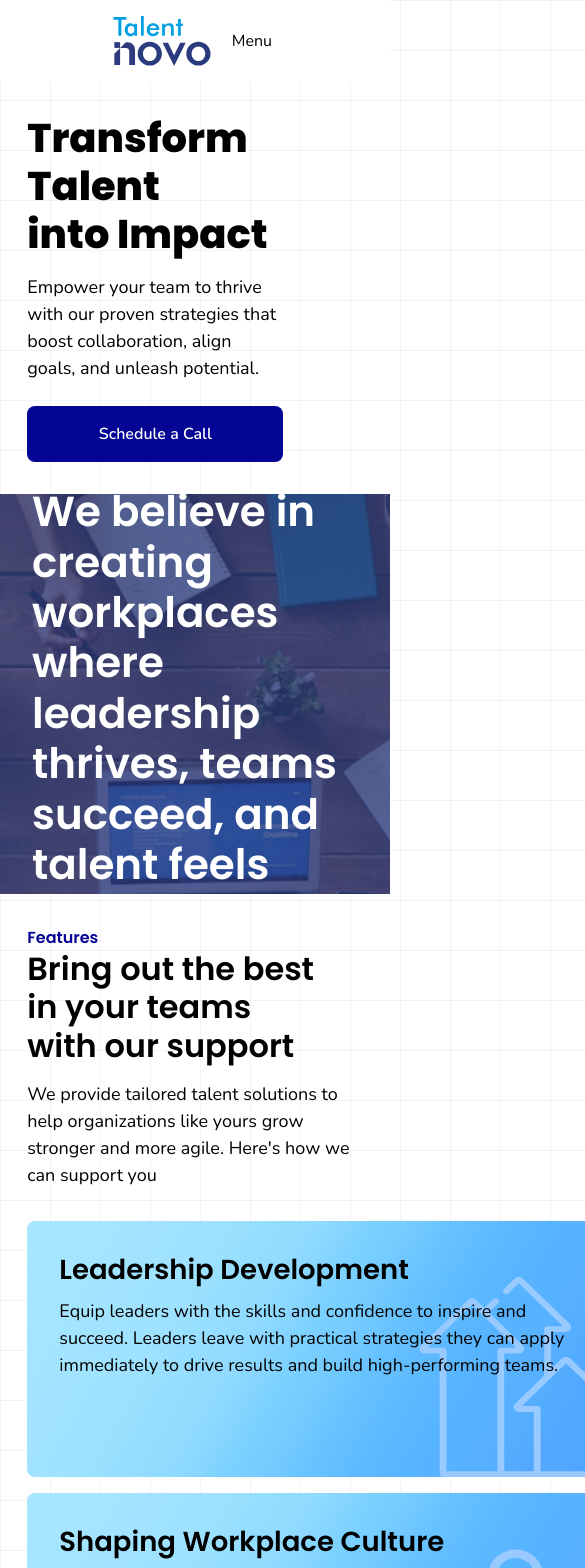
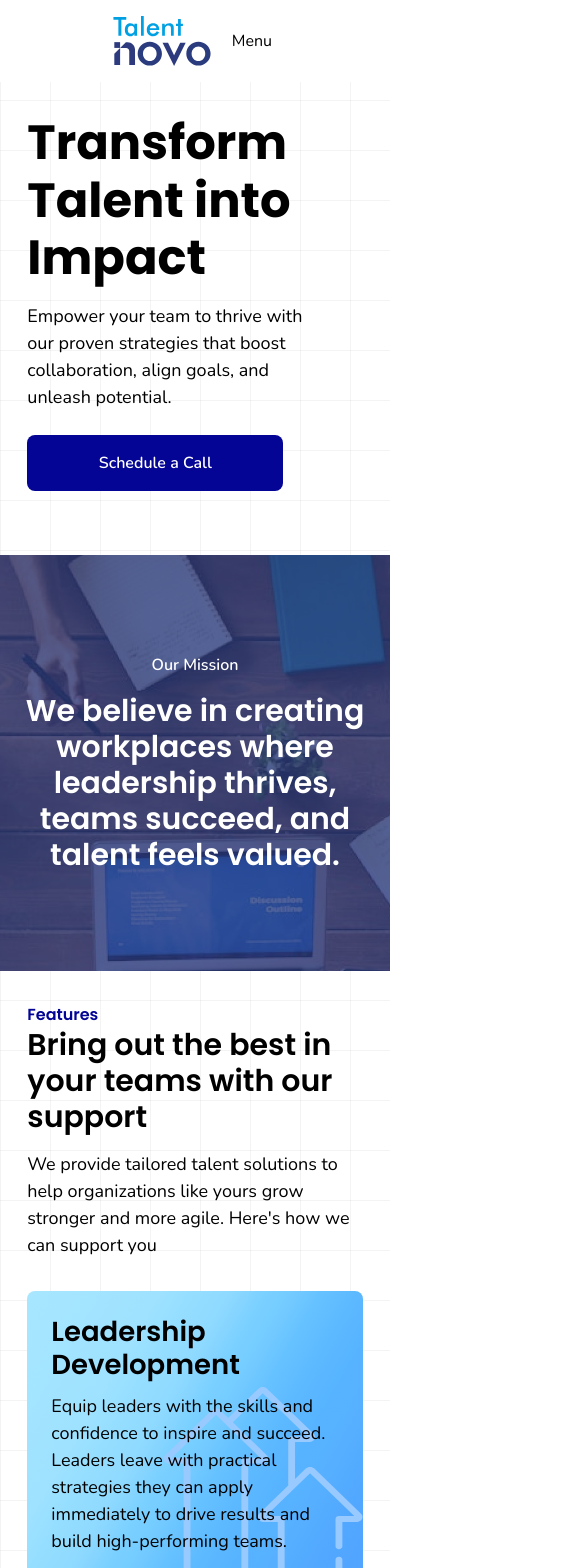
Before and after one commit to jyotiogennavar/talentnovo, a Next.js app: page / in a window 390 px wide. Shown: the top 1568 px of the page, 585 px wide, since content can reach past the window. Built offline with nearby package versions, Linux system fonts and the light colour scheme.

Commit message:
updating css

```diff
--- a/app/components/AboutUs/aboutUs.module.css
+++ b/app/components/AboutUs/aboutUs.module.css
@@ -1,5 +1,5 @@
 .container {
-  padding: var(--body-padding);
+  margin: var(--body-margin);
 }
 
 .aboutUsContent {
@@ -10,15 +10,12 @@
 }
 
 .aboutUsContent h2 {
-
   margin-bottom: 0;
 }
 
 .textWrapper {
   width: 90ch;
 }
-
-
 
 .textWrapper p {
   font-size: var(--font-size-lg);
@@ -32,7 +29,7 @@
   margin-top: 6rem;
 }
 
-.founderName{
+.founderName {
   font-family: var(--font-family-heading), sans-serif;
   font-size: var(--font-size-2xl);
   font-weight: 600;
@@ -72,3 +69,39 @@
   margin-top: var(--spacing-2);
   color: var(--color-gray-dark);
 }
+
+
+@media screen and (max-width: 768px) {
+
+  .aboutUsContent {
+    flex-direction: column;
+    gap: 1.5rem;
+  }
+
+  .textWrapper {
+    width: 100%;
+  }
+
+  .aboutUsGrid {
+    grid-template-columns: 1fr;
+    gap: 1rem;
+    margin-top: 2rem;
+  }
+
+  .founderCard {
+    flex-direction: column;
+    gap: 1rem;
+  }
+
+  .founderImage {
+    width: 100%;
+  }
+
+  .founderText {
+    width: 100%;
+  }
+
+  .arrowImage  {
+    display: none;
+  }
+}
--- a/app/components/CTABanner/banner.module.css
+++ b/app/components/CTABanner/banner.module.css
@@ -1,5 +1,5 @@
 .container {
-  padding: var(--body-padding);
+  margin: var(--body-margin);
 }
 
 .banner {
@@ -41,3 +41,20 @@
 .ctaButton:hover {
   background: var(--color-blue-gray);
 }
+
+@media screen and (max-width: 768px) {
+  .banner {
+    flex-direction: column;
+    gap: 1rem;
+    height: auto;
+    padding: 2rem;
+  }
+
+  .textWrapper {
+    width: 100%;
+  }
+
+  .ctaButton {
+    width: 100%;
+  }
+}
--- a/app/components/Features/feature.module.css
+++ b/app/components/Features/feature.module.css
@@ -1,5 +1,5 @@
 .container {
-  padding: var(--body-padding);
+  margin: var(--body-margin);
 }
 
 .textWrapper {
@@ -41,9 +41,6 @@
   position: absolute;
   bottom: 0;
   right: 0;
-  /* top: -1.5rem;
-  left: 50%;
-  transform: translateX(-50%); */
 }
 
 .featureContent  {
@@ -55,3 +52,18 @@
   font-size: var(--font-size-lg);
 
 }
+
+@media screen and (max-width: 768px) {
+  .featuresGrid {
+    grid-template-columns: 1fr;
+    grid-template-rows: repeat(4, 1fr);
+    width: 100%;
+
+  }
+
+  .featureCard {
+    max-width: 100%;
+    height: auto;
+    padding: 1.5rem;
+  }
+}
--- a/app/components/Header/header.module.css
+++ b/app/components/Header/header.module.css
@@ -1,5 +1,5 @@
 .container {
-  padding: var(--body-padding);
+  margin: var(--body-margin);
   display: flex;
   justify-content: space-between;
   align-items: center;
@@ -52,6 +52,10 @@
 }
 
 @media screen and (max-width: 768px) {
+  .container {
+    flex-direction: column;
+    gap: 2rem;
+  }
   .heroImageWrapper img{
     display: none;
   }
--- a/app/components/OurMission/mission.module.css
+++ b/app/components/OurMission/mission.module.css
@@ -55,3 +55,19 @@
   font-size: 2.625rem; /* 42px converted to rem */
   margin: 0;
 }
+
+
+@media screen and (max-width: 768px) {
+  .container {
+    height: 26rem;
+  }
+
+  .missionContent {
+    padding: 1rem;
+    text-align: center;
+  }
+
+  .missionContent h2 {
+    font-size: 1.875rem; /* 32px converted to rem */
+  }
+}
--- a/app/styles/globals.css
+++ b/app/styles/globals.css
@@ -130,7 +130,7 @@
 
   --border-radius: 0.25rem; /* 4px */
 
-  --body-padding: clamp(2rem, 4vw, 4rem) clamp(1rem, 7vw, 7rem);
+  --body-margin: clamp(2rem, 4vw, 4rem) clamp(1rem, 7vw, 7rem);
 }
 
 
@@ -161,16 +161,16 @@ h1, h2, h3, h4, h5, h6 {
 
 h1 {
   font-size: clamp(
-    2.5rem,
+    3rem,
     5vw + 1rem,
     4rem
   );
-  font-weight: 800;
+  font-weight: 700;
 }
 
 h2 {
   font-size: clamp(
-    2rem,
+    1.875rem,
     5vw + 0.5rem,
     2.625rem
   );
--- a/app/styles/reset.css
+++ b/app/styles/reset.css
@@ -36,7 +36,7 @@ p {
   text-wrap: pretty;
 }
 h1, h2, h3, h4, h5, h6 {
-  text-wrap: balance;
+  text-wrap: pretty;
 }
 
 /*
```
